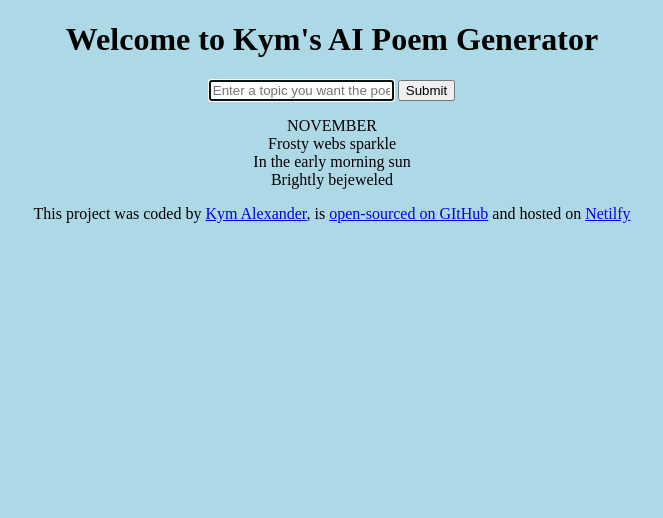
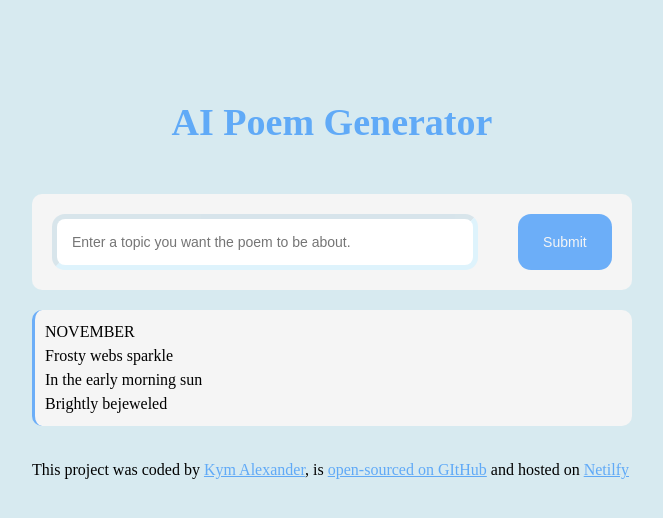
Before and after one commit to Kymathie/ai-poem-generator, a plain HTML site: page index.html in a window 1280 px wide. Shown: the whole page, without its empty margins (308-971 px from the left). Drawn offline with Linux system fonts and the light colour scheme.

Commit message:
added css

```diff
--- a/index.html
+++ b/index.html
@@ -7,13 +7,17 @@
     <title>AI Poem Generator</title>
 </head>
 <body>
+    <div class="container">
     <header>
-    <h1>Welcome to Kym's AI Poem Generator</h1>
+    <h1>AI Poem Generator</h1>
 </header>
 <main>
-    <input type="text" placeholder="Enter a topic you want the poem to be about." required autofocus autocomplete="off">
-<input type="submit">
-<p>
+    <form action="">
+    <input type="text" placeholder="Enter a topic you want the poem to be about." required autocomplete="off" class="input-box">
+<input type="submit" class="submit-button">
+
+</form>
+<div class="poem">
 NOVEMBER
 <br>
 Frosty webs sparkle
@@ -21,11 +25,12 @@ Frosty webs sparkle
 In the early morning sun
 <br>
 Brightly bejeweled
-</p>
+</div>
 
 </main>
 
     <footer>This project was coded by <a href="https://github.com/Kymathie" target="_blank">Kym Alexander</a>, is <a href="https://github.com/" target="_blank">open-sourced on GItHub</a> and hosted on <a href="https://kyms-ai-poem-generator.netlify.app/" target="_blank">Netilfy</a></footer>
+</div>
     <script src="src/index.js"></script>
 </body>
 </html>
--- a/src/style.css
+++ b/src/style.css
@@ -1,4 +1,70 @@
 body{
-    background: lightblue;
+    background: rgb(215, 234, 240);
+}
+
+.container{
+    margin: 100px auto;
+    max-width: 600px;
+}
+
+h1{
+    font-size: 38px;
     text-align: center;
+    margin-bottom: 50px;
+    color: rgba(17, 127, 251, 0.6);
+
 }
+
+form {
+    background: whitesmoke;
+    border-radius: 10px;
+    display: flex;
+}
+.input-box{
+    padding: 15px;
+    margin: 20px;
+width: 70%;
+border: 5px inset rgba(93, 194, 241, 0.2);
+border-radius: 13px;
+font-size: 14px;
+color: rgba(11, 50, 92, 0.7);
+}
+
+.suggestions{
+    opacity: 0.3;
+}
+.submit-button{
+    padding: 15px;
+    margin: 20px;
+    background-color:  rgba(17, 127, 251, 0.6);
+    color: whitesmoke;
+    border-radius: 13px;
+font-size: 14px;
+width: 100px;
+border: none;
+
+
+}
+
+.submit-button:hover{
+    opacity: 0.8;
+    cursor: pointer;
+    transition: 0.3s;
+}
+
+.poem{
+    background: whitesmoke;
+    padding: 10px;
+    margin: 20px auto;
+    border-radius: 10px;
+    border-left: 3px solid rgba(17, 127, 251, 0.6);
+    line-height: 1.5;
+}
+
+footer{
+    margin-top: 35px;
+}
+
+footer a{
+    color: rgba(17, 127, 251, 0.6);
+}
```
